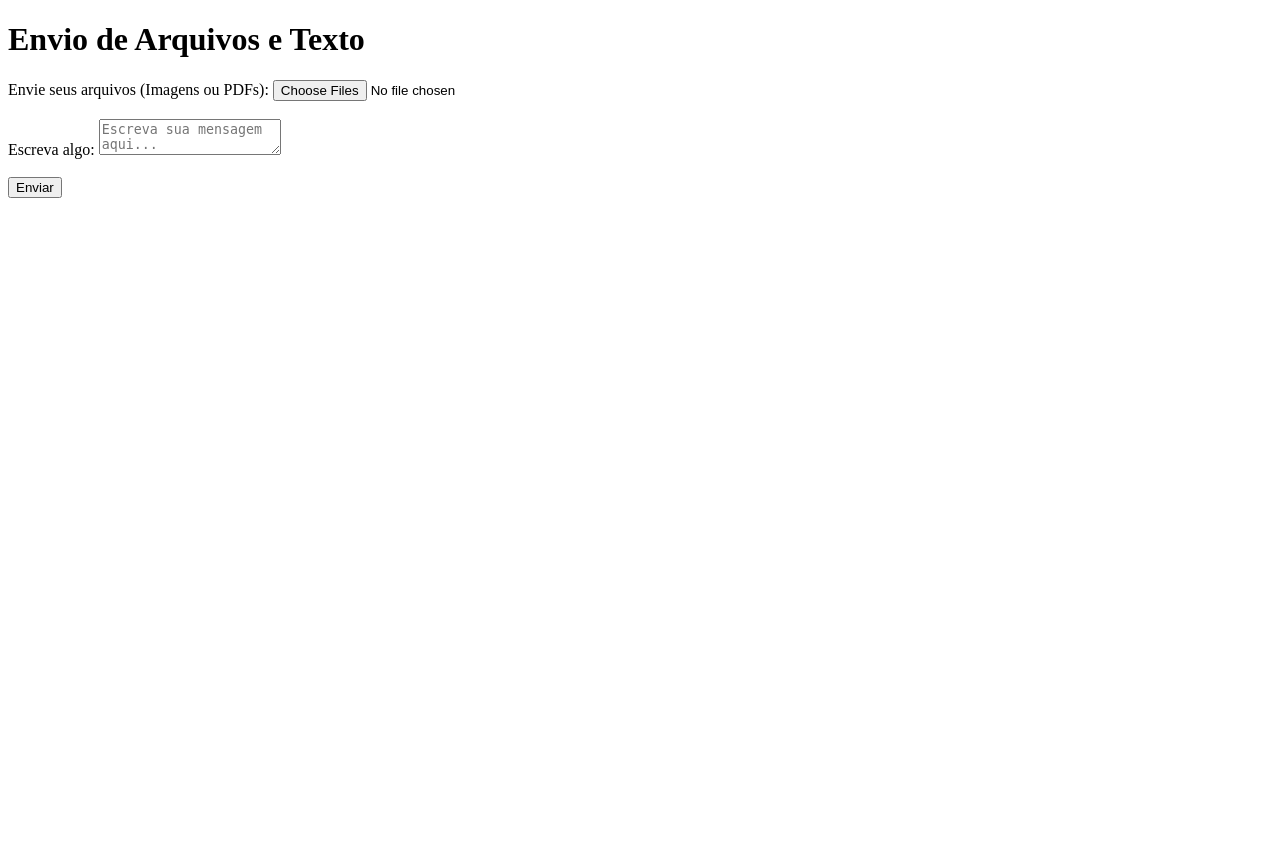
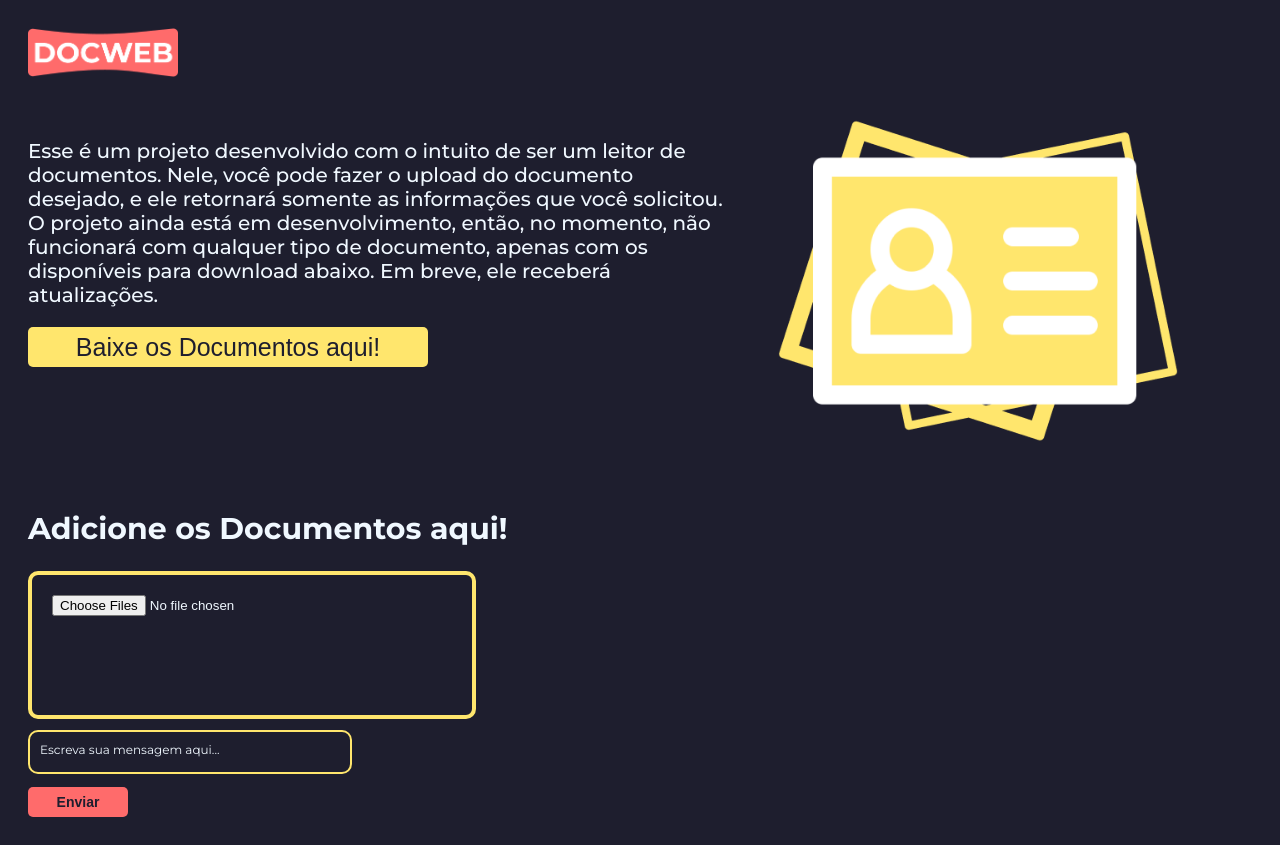
Before and after one commit to GustavoDEVVV/Leitor-de-OCR, a Flask app: page / in a window 1280 px wide. Before the commit the page ends 198 px from the top, so only its background shows below. Run offline with Flask 3, Linux system fonts and the light colour scheme.

Commit message:
Estilização no index e results

```diff
--- /dev/null
+++ b/static/css/index.css
@@ -0,0 +1,90 @@
+body{
+    background-color: #1E1E2E;
+}
+
+:root {
+    font-size: 62.5%;
+}
+
+.Logo img{
+    width: 15rem;
+    padding: 2rem;
+}
+
+.InformacoesIniciais{
+    display: flex;
+    gap: 5rem;
+    padding: 2rem;
+}
+
+.InformacoesIniciais .texto p{
+    font-family: "Montserrat", serif;
+    font-weight: 500;
+    width: 70rem;
+    color: aliceblue;
+    font-size: 2rem;
+}
+
+.InformacoesIniciais .texto button{
+    background-color: #FFE66D;
+    color: #1E1E2E;
+    font-size: 2.5rem;
+    text-decoration: none;
+    border: none;
+    width: 40rem;
+    height: 4rem;
+    border-radius: 0.5rem;
+}
+
+.InformacoesIniciais .img img{
+    width: 40rem;
+}
+
+.envioDeDocs{
+    padding: 2rem;
+}
+
+.envioDeDocs h1{
+    font-family: "Montserrat", serif;
+    font-weight: 700;
+    font-size: 3rem;
+    color: aliceblue;
+}
+
+.envioDeDocs form input{
+    border: 4px solid #FFE66D;
+    border-radius: 1rem;
+    padding: 2rem;
+    color: aliceblue;
+    width: 40rem;
+    height: 10rem;
+}
+
+.envioDeDocs form textarea{
+    resize: none;
+    border: 2px solid #FFE66D;
+    width: 30rem;
+    height: 2rem;
+    color: aliceblue;
+    background-color: transparent;
+    border-radius: 1rem;
+    padding: 1rem;
+}
+
+textarea::placeholder {
+    color: aliceblue;
+    font-family: "Montserrat", serif;
+    font-size: 1.2rem;
+}
+
+.envioDeDocs form button{
+    background-color: #FF6B6B;
+    color: #1E1E2E;
+    font-size: 1.4rem;
+    font-weight: 600;
+    text-decoration: none;
+    border: none;
+    width: 10rem;
+    height: 3rem;
+    border-radius: 0.5rem;
+}
--- a/templates/Index.html
+++ b/templates/Index.html
@@ -4,20 +4,46 @@
 <head>
     <meta charset="UTF-8">
     <meta name="viewport" content="width=device-width, initial-scale=1.0">
+    <link rel="stylesheet" href="../static/css/index.css">
+    <link rel="preconnect" href="https://fonts.googleapis.com">
+    <link rel="preconnect" href="https://fonts.gstatic.com" crossorigin>
+    <link href="https://fonts.googleapis.com/css2?family=Montserrat:ital,wght@0,100..900;1,100..900&display=swap"
+        rel="stylesheet">
     <title>Envio de Arquivos e Texto</title>
 </head>
 
 <body>
-    <h1>Envio de Arquivos e Texto</h1>
-    <form action="/upload" method="post" enctype="multipart/form-data"> <!--Onde upa os documentos-->
-        <label for="file">Envie seus arquivos (Imagens ou PDFs):</label>
-        <input type="file" id="file" name="file" accept=".png, .jpg, .jpeg, .pdf" multiple required><br><br>
 
-        <label for="message">Escreva algo:</label> <!--Onde se escreve o que quer-->
-        <textarea id="message" name="message" placeholder="Escreva sua mensagem aqui..." required></textarea><br><br>
+    <div class="Logo">
+        <img src="../static/imagens/Group 8.png" alt="">
+    </div>
 
-        <button type="submit">Enviar</button>
-    </form>
+    <section class="InformacoesIniciais">
+        <div class="texto">
+            <p>Esse é um projeto desenvolvido com o intuito de ser um leitor de documentos. Nele, você pode fazer o upload do documento desejado, e ele retornará somente as informações que você solicitou. O projeto ainda está em desenvolvimento, então, no momento, não funcionará com qualquer tipo de documento, apenas com os disponíveis para download abaixo. Em breve, ele receberá atualizações.</p>
+
+            <a href="../static/imagens/Group 7.png" class="download-btn" download="nome_do_arquivo">
+                <button>Baixe os Documentos aqui!</button>
+            </a>
+        </div>
+        <div class="img">
+            <img src="../static/imagens/Group 7.png" alt="">
+        </div>
+    </section>
+
+    <section class="envioDeDocs">
+        <h1>Adicione os Documentos aqui!</h1>
+        <form action="/upload" method="post" enctype="multipart/form-data"> <!--Onde upa os documentos-->
+            <label for="file"></label>
+            <input type="file" id="file" name="file" accept=".pdf" multiple required><br><br>
+
+            <label for="message"></label> <!--Onde se escreve o que quer-->
+            <textarea id="message" name="message" placeholder="Escreva sua mensagem aqui..."
+                required></textarea><br><br>
+
+            <button type="submit">Enviar</button>
+        </form>
+    </section>
 </body>
 
 </html>
```
Also changed, not shown: static/css/results.css (added, +45 -0 lines), templates/result.html (+16 -2 lines), static/imagens/Group 7.png (added), static/imagens/Group 8.png (added), 1 other file.
